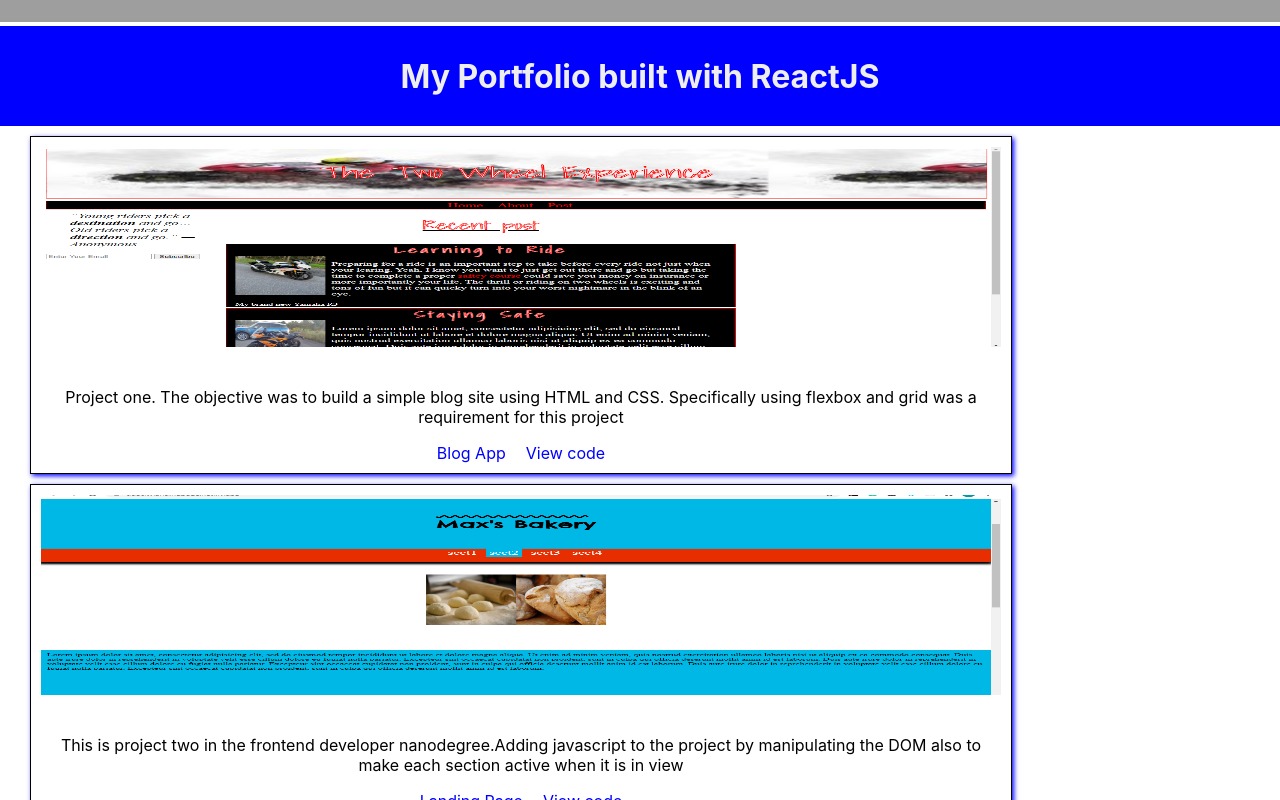
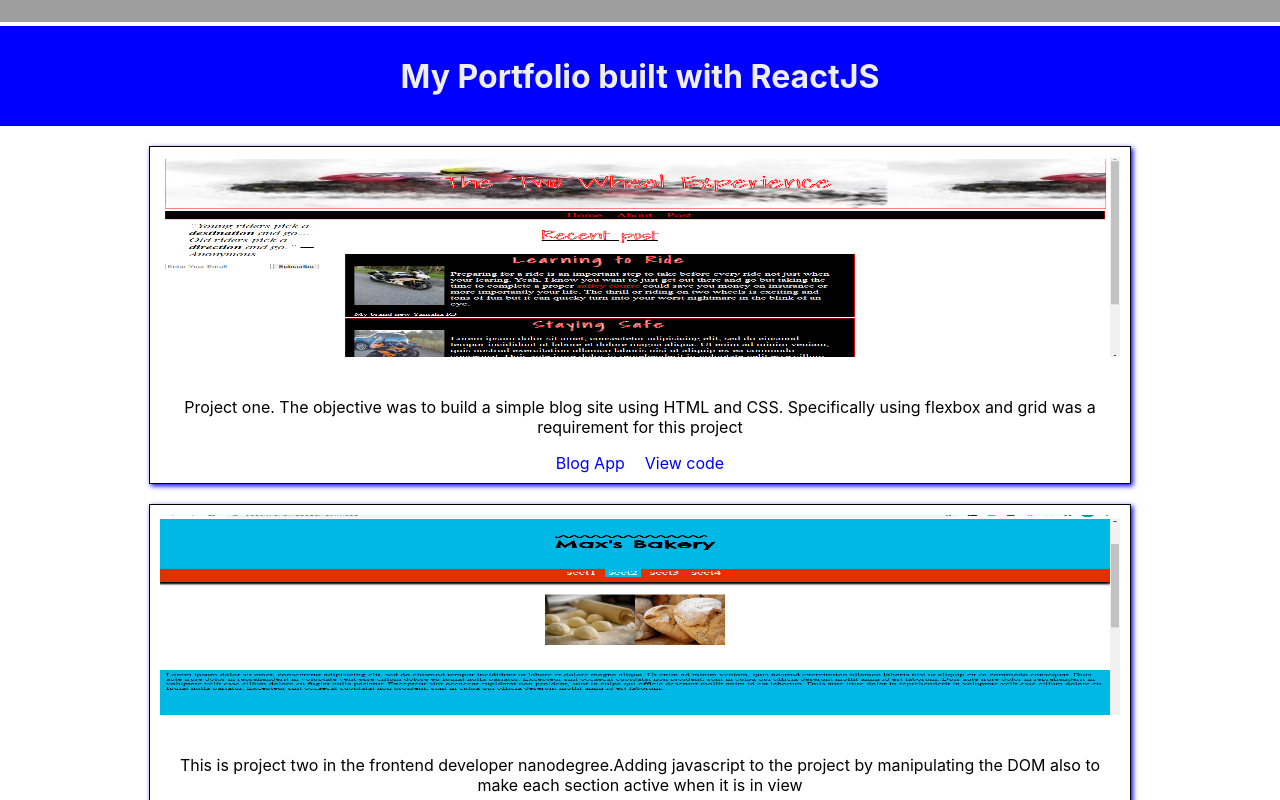
Before and after one commit to 0silverback0/portfolio, a React (Create React App) app: page / in a window 1280 px wide. Shown: the part 620-1420 px from the top of the page. Built offline with nearby package versions, Linux system fonts and the light colour scheme; grey boxes are pictures that could not be loaded.

Commit message:
moblie fixed again

```diff
--- a/src/App.css
+++ b/src/App.css
@@ -19,7 +19,7 @@
     width: 75%;
     border: 1px solid black;
     box-shadow: 2px 2px  5px blue;
-    margin: 10px 0px 0px 30px;
+    margin: 20px auto;
     padding: 10px;
     text-align: center;
 }
```
